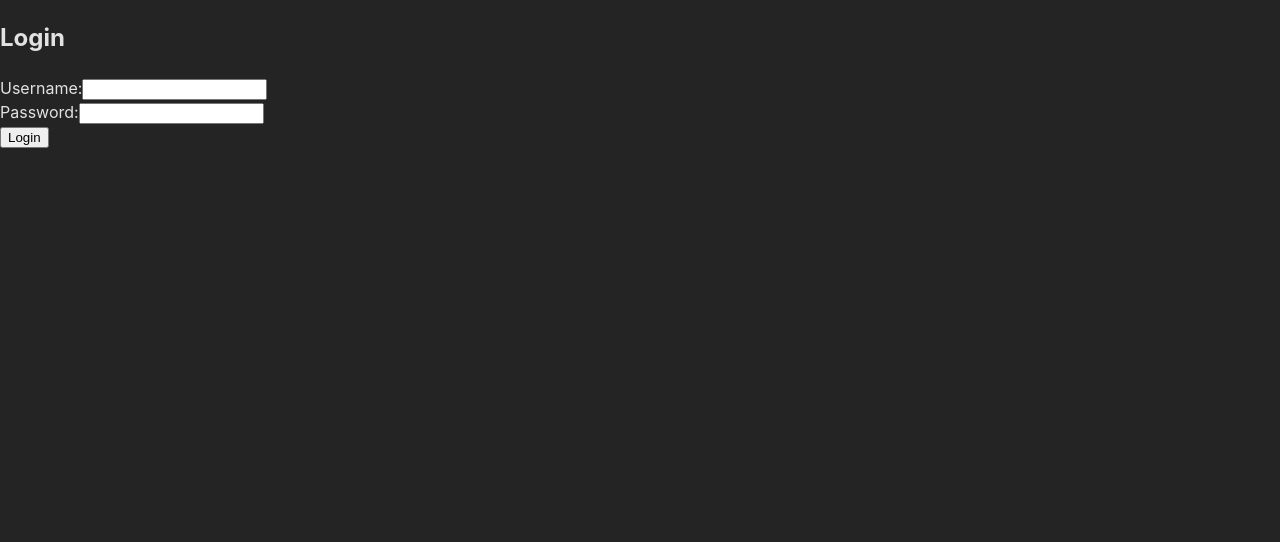
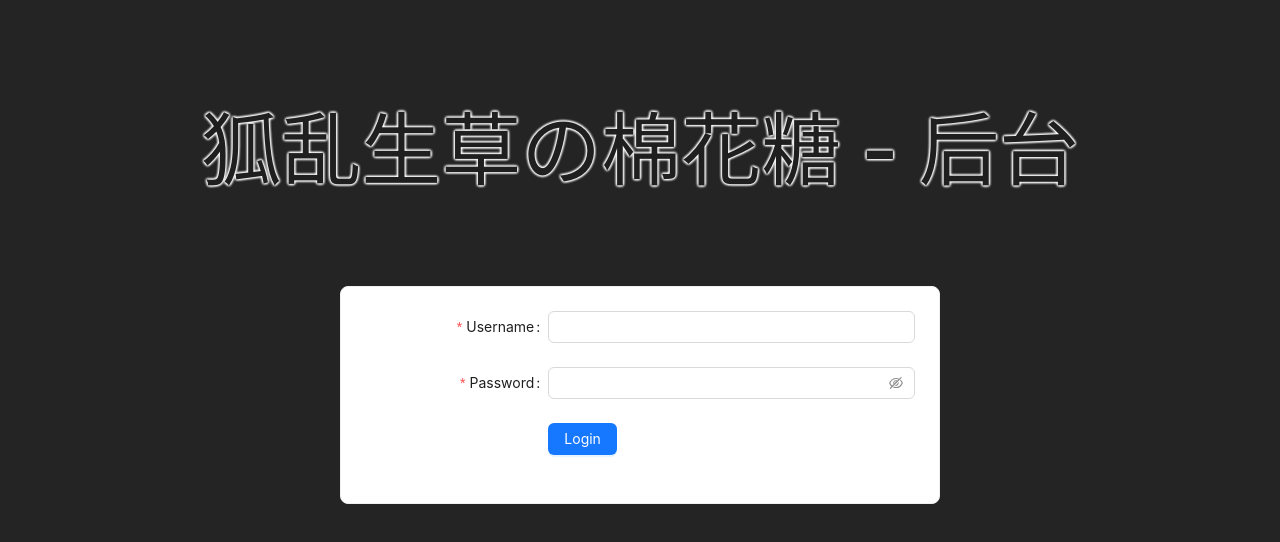
Before and after one commit to kraminpouds/hc-marshmallow, a React (Vite) app: page /xumu/login in a window 1280 px wide. Shown: the top 542 px of the page. Built offline with nearby package versions, Linux system fonts and the light colour scheme.

Commit message:
Finish 1.0

```diff
--- a/package.json
+++ b/package.json
@@ -12,7 +12,9 @@
     "build:server": "vite build --ssr src/entry-server.tsx --outDir dist/server",
     "preview": "cross-env NODE_ENV=production node server",
     "lint": "eslint . --ext ts,tsx --report-unused-disable-directives --max-warnings 0",
-    "serve": "yarn build && cross-env NODE_ENV=production node ./dist/server"
+    "serve": "yarn build && cross-env NODE_ENV=production node ./dist/server",
+    "serve:cao": "yarn build && cross-env NODE_ENV=production PORT=6001 node ./dist/server",
+    "serve:hu": "yarn build && cross-env NODE_ENV=production PORT=6002 node ./dist/server"
   },
   "dependencies": {
     "antd": "^5.12.5",
--- a/server.ts
+++ b/server.ts
@@ -12,9 +12,8 @@ const base = process.env.BASE || '/'
 
 // 管理员
 const users = [
-  { id: 1, username: 'hu', password: 'hu' },
-  { id: 2, username: 'cao', password: 'cao' },
-  { id: 3, username: '1', password: '1' },
+  { id: 1, username: 'hu', password: 'Hu1Qaz' },
+  { id: 2, username: 'cao', password: 'Cao1Qaz' },
 ];
 
 
--- a/src/Admin.tsx
+++ b/src/Admin.tsx
@@ -1,11 +1,11 @@
-import { Badge, Input, Layout, List, Menu, MenuProps, Modal, Segmented, theme } from 'antd';
+import { Badge, Button, Flex, Input, Layout, List, Menu, MenuProps, Modal, Segmented, Switch, theme, Typography } from 'antd';
 import axios from 'axios';
 import * as dayjs from 'dayjs'
 import { useEffect, useState } from 'react';
 import { Box, Letter } from './model';
 
 function Admin() {
-    const [box, setBox] = useState<string>('');
+    const [box, setBox] = useState<Box>();
     const [boxes, setBoxes] = useState<Box[]>([]);
     const [items, setItems] = useState<MenuProps.items>([]);
     const [letters, setLetters] = useState<Letter[]>([]);
@@ -14,6 +14,8 @@ function Admin() {
     const [isRead, setIsRead] = useState<boolean>(false);
     const [remarkLetter, setRemarkLetter] = useState<Letter>();
     const [remark, setRemark] = useState<string>('');
+    const [showAddBoxModal, setShowAddBoxModal] = useState<boolean>(false);
+    const [boxName, setBoxName] = useState<string>('');
 
     const { token: { colorBgContainer, borderRadiusLG } } = theme.useToken();
 
@@ -30,7 +32,7 @@ function Admin() {
 
     useEffect(() => {
         if(box) {
-            axios.get(`/api/letter/${box}`).then(r => setLetters(r.data));
+            axios.get(`/api/letter/${box.uuid}`).then(r => setLetters(r.data));
         } else {
             setLetters([]);
         }
@@ -67,23 +69,94 @@ function Admin() {
         });
     }
 
+    const selectMenu = (uuid: string) => {
+        const box = boxes.find(b=>b.uuid === uuid);
+        setBox(box);
+    }
+
+    const updateBoxName = (name: string) => {
+        if(!box) return;
+        const newBox = {
+            ...box,
+            name: name
+        };
+        axios.patch(`/api/box`, newBox).then(() => {
+            setBoxes(boxes.map(b=> b === box ? newBox: b));
+            setBox(newBox);
+        });
+    }
+
+    const updateBoxDescription = (description: string) => {
+        if(!box) return;
+        const newBox = {
+            ...box,
+            description: description
+        };
+        axios.patch(`/api/box`, newBox).then(() => {
+            setBoxes(boxes.map(b=> b === box ? newBox: b));
+            setBox(newBox);
+        });
+    }
+
+    const toggleBoxState = () => {
+        if(!box) return;
+        const newBox = {
+            ...box,
+            enabled: !box.enabled
+        };
+        axios.patch(`/api/box`, newBox).then(() => {
+            setBoxes(boxes.map(b=> b === box ? newBox: b));
+            setBox(newBox);
+        });
+    }
+
+    const addBox = (name: string) => {
+        const newBox = {
+            name,
+            description: '',
+        };
+        axios.put(`/api/box`, newBox).then((res) => {
+            setBoxes([...boxes, res.data]);
+            setShowAddBoxModal(false);
+        });
+    }
+
     return (
         <Layout style={{ minHeight: '100vh' }}>
             <Layout.Header className={'title-admin'}>
                 狐乱生草の棉花糖 - 后台
+                <Button type="text" style={{ color: 'white' }} onClick={()=> {
+                    setBoxName('')
+                    setShowAddBoxModal(true)
+                }}>添加信箱</Button>
+                <Modal
+                    title="添加新的信箱"
+                    centered
+                    open={showAddBoxModal}
+                    onOk={() => addBox(boxName)}
+                    onCancel={() => setShowAddBoxModal(false)}
+                >
+                    <Input value={boxName} onChange={(e)=>setBoxName(e.target.value)} />
+                </Modal>
             </Layout.Header>
             <Layout>
                 <Layout.Sider>
                     <Menu mode="inline"
-                          defaultSelectedKeys={[items[0]?.key]}
                           items={items}
                           style={{ height: '100%', borderRight: 0 }}
-                          onClick={(e)=>setBox(e.key)} />
+                          onClick={(e)=>selectMenu(e.key)} />
                 </Layout.Sider>
                 <Layout style={{ padding: '0 24px 24px' }}>
+                    <Flex align={'center'} justify={'space-between'}>
+                        <Flex vertical>
+                            <Typography.Title editable={ !!box && { onChange: updateBoxName }} level={2}>{ box?.name ?? '← 选择一个信箱' }</Typography.Title>
+                            <Typography.Text editable={ !!box && { onChange: updateBoxDescription }}>{ box?.description }</Typography.Text>
+                        </Flex>
+                        <Switch disabled={!box} checkedChildren="开启" unCheckedChildren="关闭" checked={box?.enabled} onChange={toggleBoxState} />
+                    </Flex>
                     <Layout.Content style={{
                         padding: 24,
-                        margin: 0,
+                        margin: "24px 0 0 0",
                         minHeight: 280,
                         background: colorBgContainer,
                         borderRadius: borderRadiusLG,
@@ -112,7 +185,6 @@ function Admin() {
                         <Modal
                             title="备注"
                             centered
-                            style={{ top: 20 }}
                             open={!!remarkLetter}
                             onOk={() => updateRemark()}
                             onCancel={() => setRemarkLetter(undefined)}
--- a/src/Login.tsx
+++ b/src/Login.tsx
@@ -1,35 +1,61 @@
+import { Button, Card, Form, Input, Typography } from 'antd';
 import { useState } from 'react';
 import axios from 'axios';
 import { useNavigate } from 'react-router-dom';
 
 function Login() {
-    const [username, setUsername] = useState('');
-    const [password, setPassword] = useState('');
     const [errorMessage, setErrorMessage] = useState('');
     const navigate = useNavigate();
 
-    const handleLogin =  () => {
+    const handleLogin = (values) => {
          // 发送登录请求到后端
-       axios.post('/xumu/password', { username, password })
+       axios.post('/xumu/password', values)
             .then(() => navigate('/xumu'))
-            .catch(() => setErrorMessage('Incorrect username or password'));
+            .catch(() => setErrorMessage('用户名或密码不正确'));
+    };
+
+    type FieldType = {
+        username?: string;
+        password?: string;
     };
 
     return (
         <div>
-            <h2>Login</h2>
-            <div>
-                <label>Username:</label>
-                <input type="text" value={username} onChange={(e) => setUsername(e.target.value)} />
-            </div>
-            <div>
-                <label>Password:</label>
-                <input type="password" value={password} onChange={(e) => setPassword(e.target.value)} />
-            </div>
-            <div>
-                <button onClick={handleLogin}>Login</button>
-            </div>
-            {errorMessage && <div style={{ color: 'red' }}>{errorMessage}</div>}
+            <Typography.Title className="title">狐乱生草の棉花糖 - 后台</Typography.Title>
+            <Card style={{ maxWidth: 600, margin: '0 auto'}}>
+            <Form
+                name="basic"
+                labelCol={{ span: 8 }}
+                wrapperCol={{ span: 16 }}
+                style={{ maxWidth: 600 }}
+                initialValues={{ remember: true }}
+                onFinish={handleLogin}
+                autoComplete="off"
+            >
+                <Form.Item<FieldType>
+                    label="Username"
+                    name="username"
+                    rules={[{ required: true, message: '请输入你的用户名!' }]}
+                >
+                    <Input />
+                </Form.Item>
+
+                <Form.Item<FieldType>
+                    label="Password"
+                    name="password"
+                    rules={[{ required: true, message: '请输入你的密码!' }]}
+                >
+                    <Input.Password />
+                </Form.Item>
+
+                <Form.Item wrapperCol={{ offset: 8, span: 16 }}>
+                    <Button type="primary" htmlType="submit">
+                        Login
+                    </Button>
+                </Form.Item>
+            </Form>
+            {errorMessage && <div style={{ color: 'red', textAlign: 'center' }}>{errorMessage}</div>}
+            </Card>
         </div>
     );
 }
--- a/src/api.ts
+++ b/src/api.ts
@@ -20,8 +20,9 @@ router.get('/api/box/all', async (req, res) => {
 
 // add new box
 router.put('/api/box', async (req, res) => {
-    await db.push("/boxes[]", { enabled: false, ...req.body, uuid: v4() }, true);
-    res.status(200).end();
+    const box = { enabled: false, ...req.body, uuid: v4() };
+    await db.push("/boxes[]", box, true);
+    res.status(200).end(JSON.stringify(box));
 });
 
 router.patch('/api/box', async (req, res) => {
```
